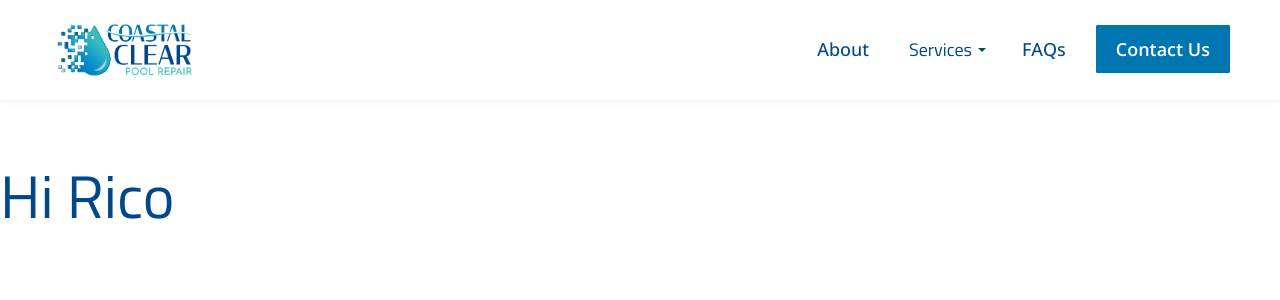
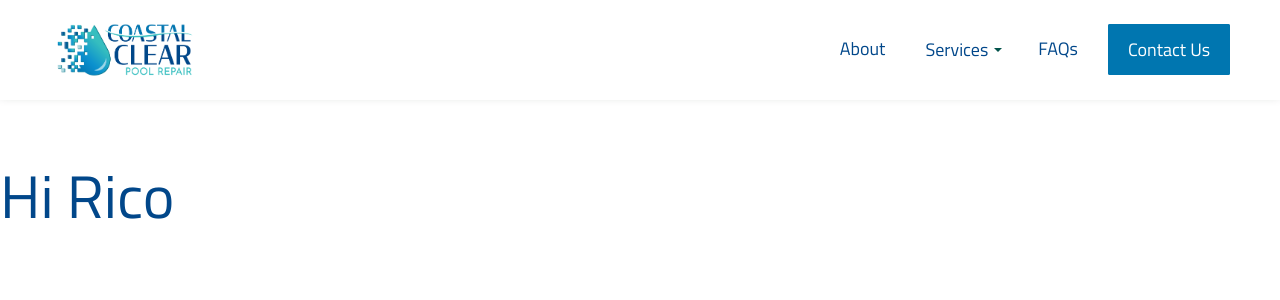
Before and after one commit to ed13f/coastal-clear-pool-service, a Next.js app: page / in a window 1280 px wide. Shown: the top 300 px of the page. Built offline with nearby package versions, Linux system fonts and the light colour scheme.

Commit message:
make header link and sub header title consistent on desktop and mobile

```diff
--- a/components/Header/Header.module.scss
+++ b/components/Header/Header.module.scss
@@ -289,13 +289,14 @@
         text-decoration:none;
         color:$color-primary-blue;
         // padding: 0 0 5px 0 !important;
-        padding: 4px 10px !important;
+        padding: 4px 0 !important;
         border-bottom: 2px solid  transparent;
         transition: 0.2s border-color;
         display:block;
         @media (width >= $screen-break-lg) {
             font-size:18px;
             line-height:20px;
+            padding: 4px 10px !important;
         }
     }
 
--- a/styles/globals.scss
+++ b/styles/globals.scss
@@ -98,6 +98,7 @@ p, dl, ol, ul, a, .paragraph{
 }
 a{
   color:$color-secondary-blue;
+  font-family: $primary-font;
 }
 br{
   display:none;
@@ -270,6 +271,7 @@ button{
     border-radius:2px;
     border: 2px solid $color-secondary-blue;
     background-color: $color-secondary-blue;
+    font-family: $primary-font;
     margin:5px 0;
     min-width:200px;
     transition: all 0.3s;
```
